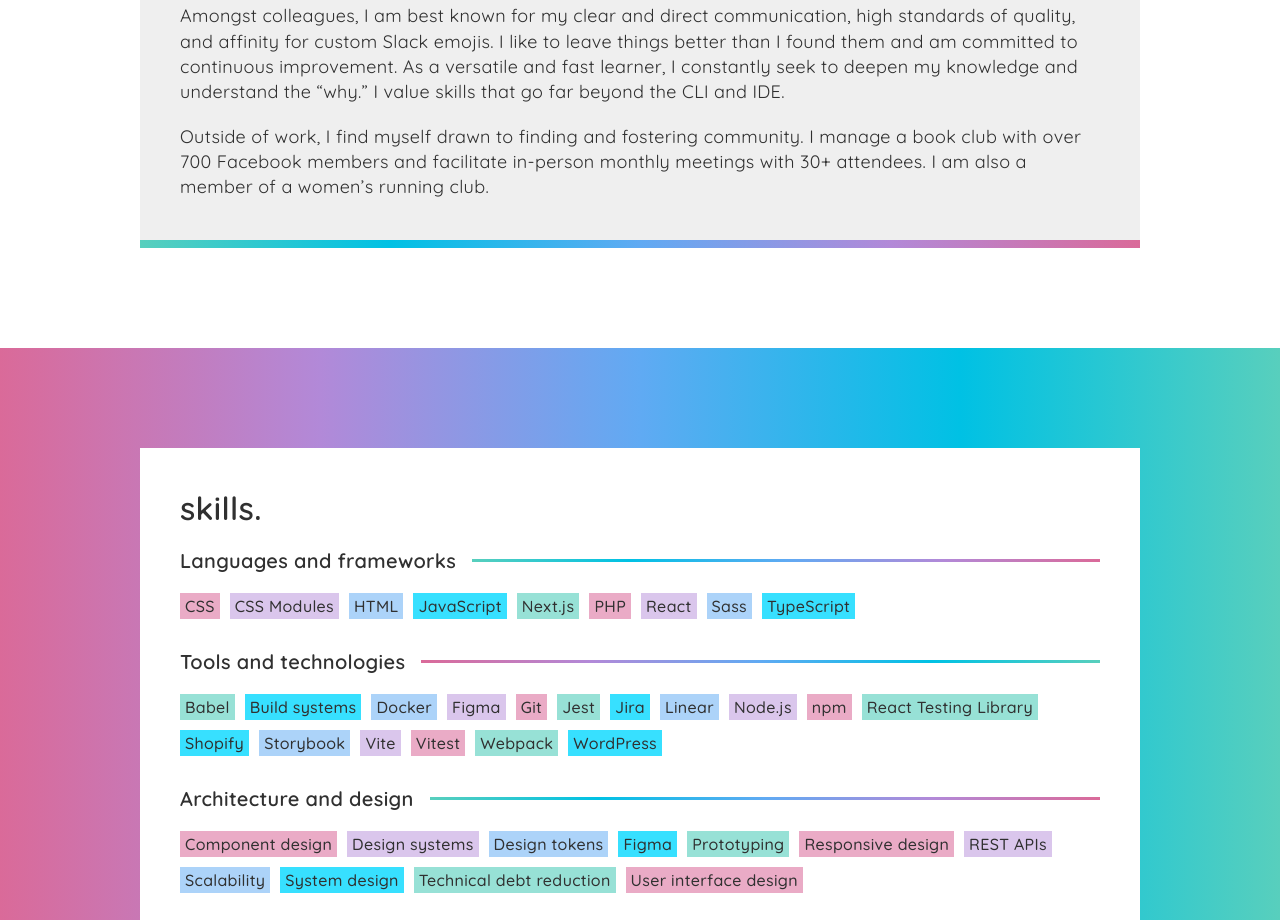
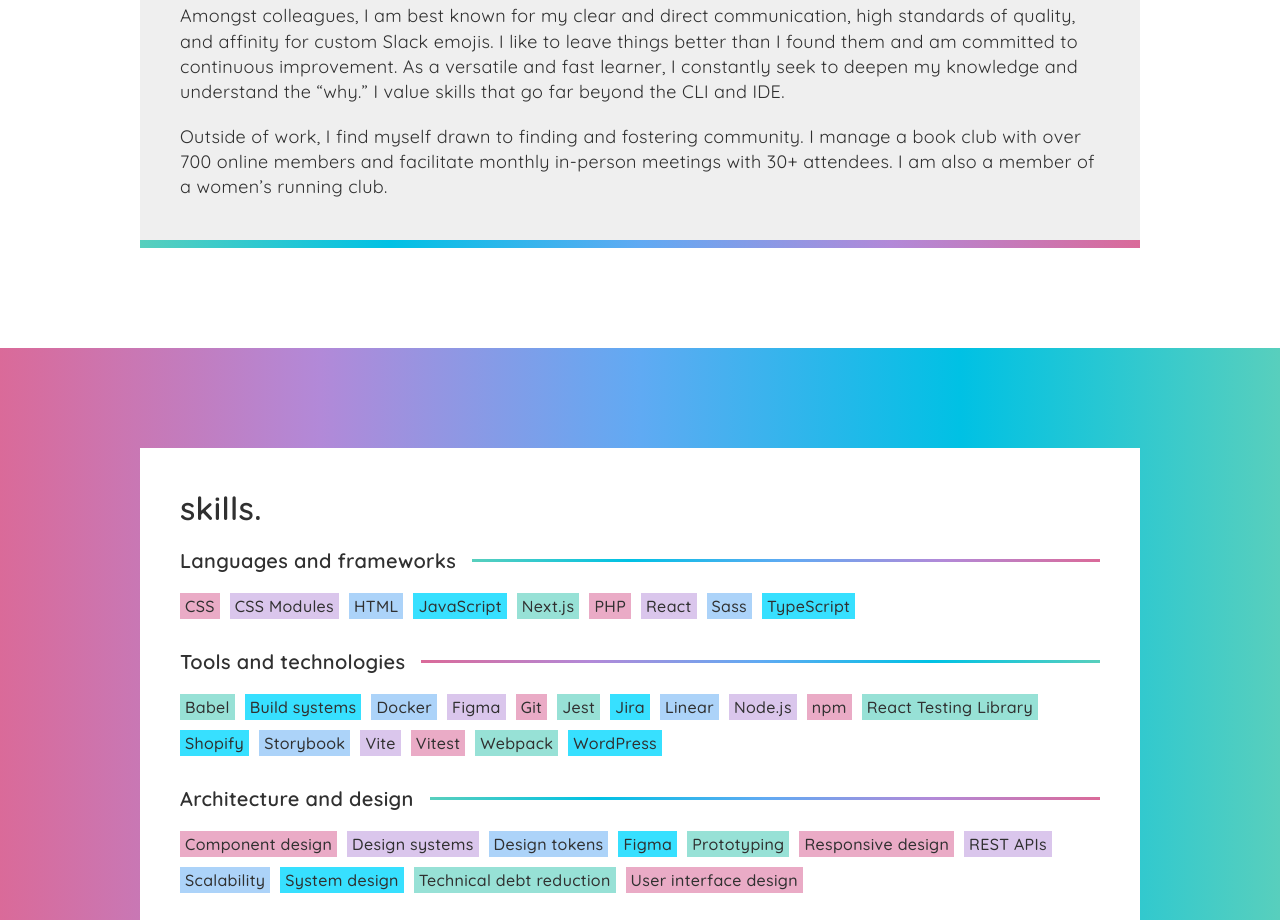
Before and after one commit to bchoplin/brittanychoplin, a website: page index.html in a window 1280 px wide. Shown: the part 860-1780 px from the top of the page. Drawn offline with Linux system fonts and the light colour scheme.

Commit message:
small copy update

```diff
--- a/index.html
+++ b/index.html
@@ -51,7 +51,7 @@
 					<p>I enjoy creating wonderful experiences for <em>all</em> users, from end users navigating products to internal teams, engineers, designers, and support staff who build, maintain, and rely on those products. I believe that user empathy is a requirement, not just a nice-to-have. By immersing myself in the full spectrum of user emotions, I craft solutions that naturally inspire trust, empowerment, and delight.</p>
 					<p>Currently, I am building and collaborating as a Senior Front-End Software Engineer at <a href="https://tomo.com/">Tomo Mortgage</a>, a fintech startup that improves the experience of homebuyers and seeks to radically reduce the cost of buying a home.</p>
 					<p>Amongst colleagues, I am best known for my clear and direct communication, high standards of quality, and affinity for custom Slack emojis. I like to leave things better than I found them and am committed to continuous improvement. As a versatile and fast learner, I constantly seek to deepen my knowledge and understand the &ldquo;why.&rdquo; I value skills that go far beyond the CLI and IDE.</p>
-					<p>Outside of work, I find myself drawn to finding and fostering community. I manage a book club with over 700 Facebook members and facilitate in-person monthly meetings with 30+ attendees. I am also a member of a women’s running club.</p>
+					<p>Outside of work, I find myself drawn to finding and fostering community. I manage a book club with over 700 online members and facilitate monthly in-person meetings with 30+ attendees. I am also a member of a women’s running club.</p>
 				</div>
 			</div>
 		</div>
```
